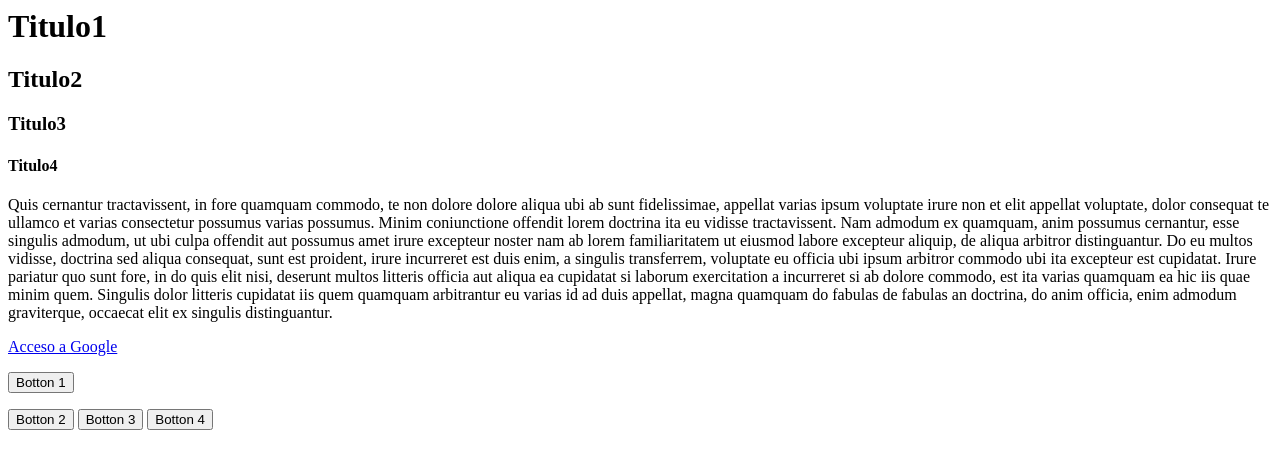
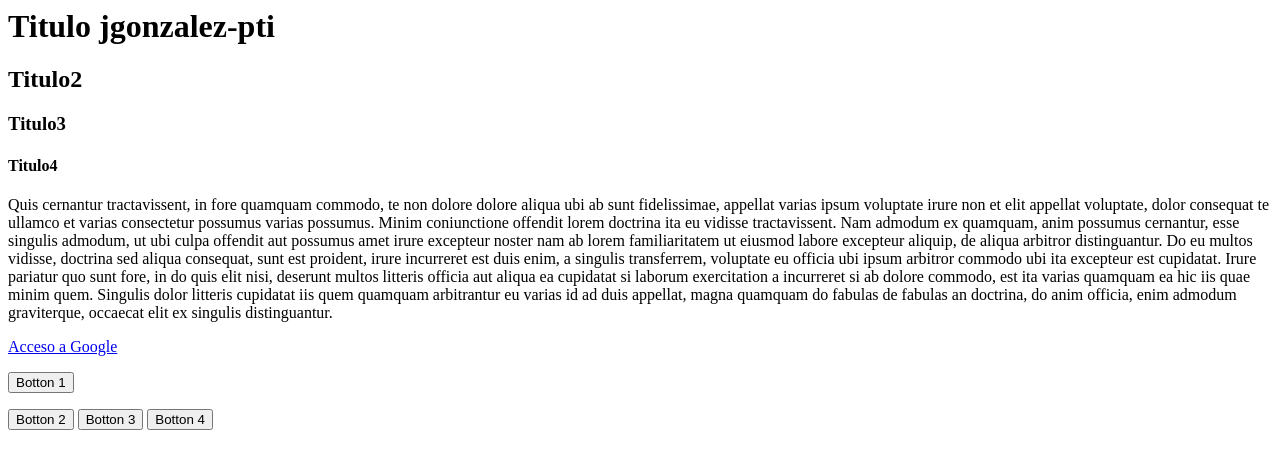
Before and after one commit to jgonzalez-pti/GITFacilito, a plain HTML site: page index.html in a window 1280 px wide. Drawn offline with Linux system fonts and the light colour scheme.

Commit message:
Cambiamos el titulo 1 a jgonzalez-pti

```diff
--- a/index.html
+++ b/index.html
@@ -1,6 +1,6 @@
 <html>
     <body>
-        <h1>Titulo1</h1>
+        <h1>Titulo jgonzalez-pti</h1>
         <h2>Titulo2</h2>
         <h3>Titulo3</h3>
         <h4>Titulo4</h4>
```
